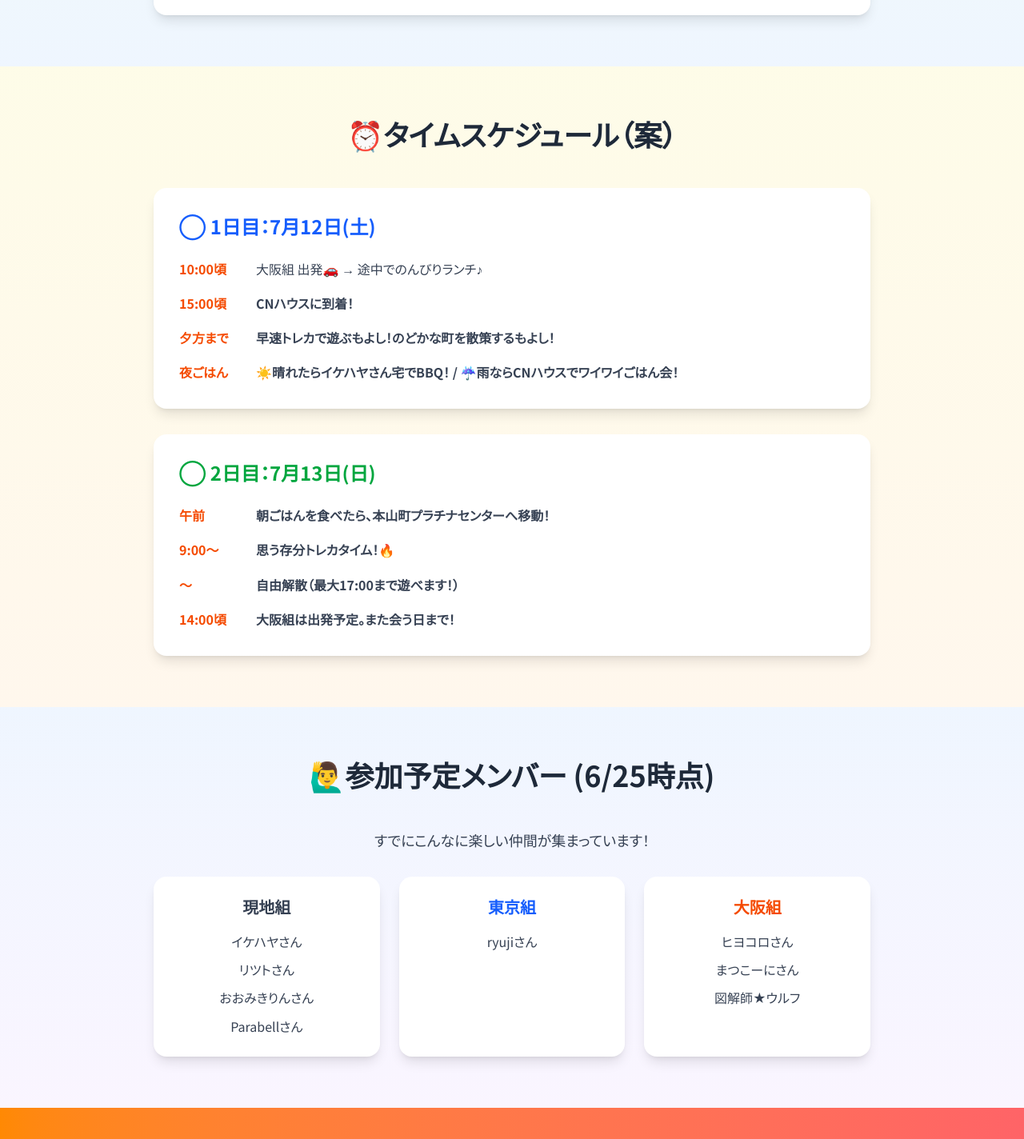
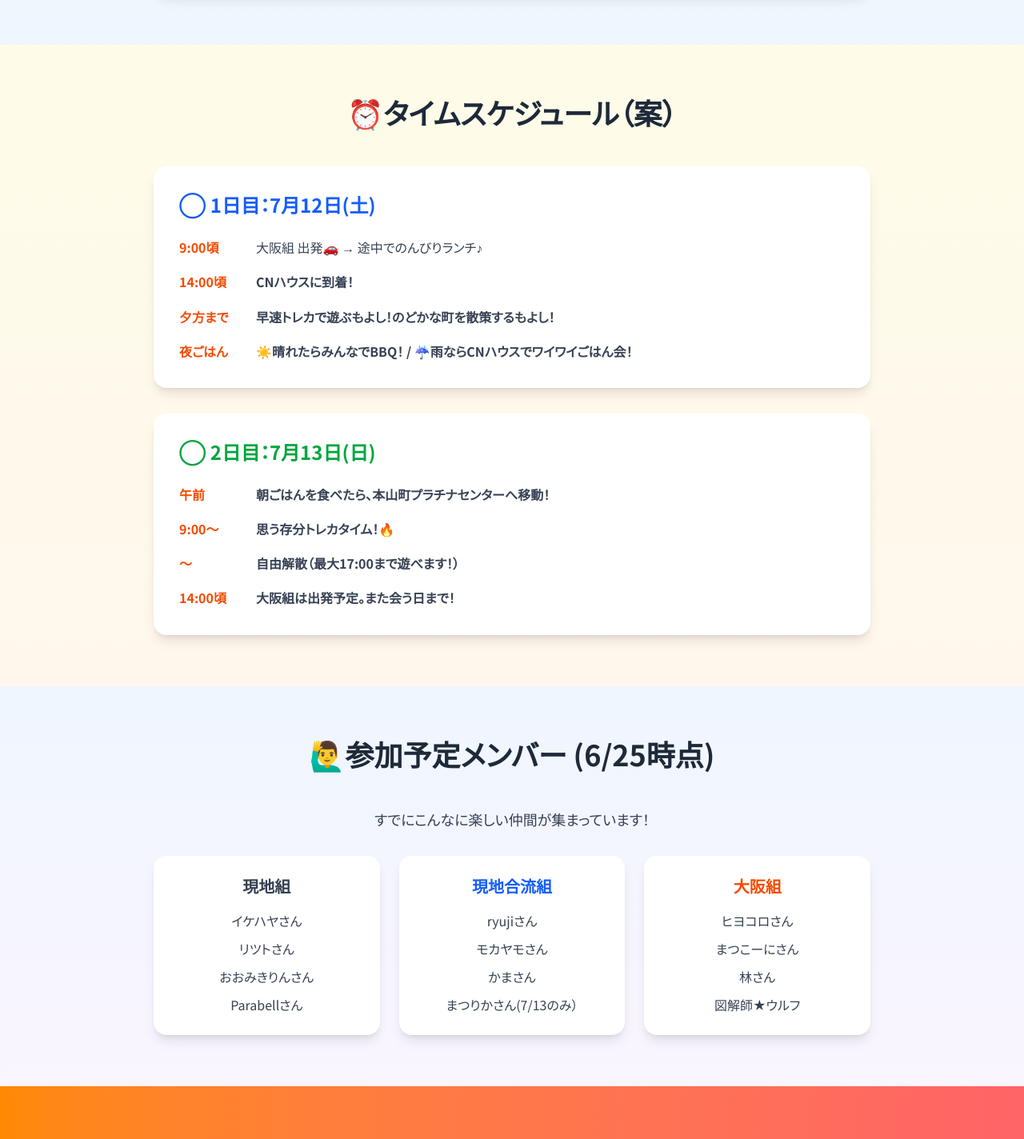
Before and after one commit to masahiro-mail/cnhouse-202507, a Next.js app: page / in a window 1280 px wide. Shown: the part 1875-3299 px from the top of the page at 80% size. Built offline with nearby package versions, Linux system fonts and the light colour scheme.

Commit message:
Update page.tsx

```diff
--- a/app/page.tsx
+++ b/app/page.tsx
@@ -74,7 +74,7 @@ export default function Home() {
               <div className="text-4xl mb-4 text-center animate-bounce">🍖</div>
               <h3 className="text-xl font-bold mb-3 text-center text-red-700">夜はみんなでBBQ！</h3>
               <p className="text-gray-700">
-                1日目の夜は、イケハヤさんとBBQの予定🥩（イケハヤさん！お世話になります！🙇‍♂️）満点の星空の下で、美味しいお肉と楽しいおしゃべりを満喫しましょう！（雨天時はCNハウスでごはん会になります☔️）
+                1日目の夜は、イケハヤさんとBBQの予定🥩（イケハヤさん！お世話になります！🙇‍♂️）満点の星空の下で、美味しいお肉と楽しいおしゃべりを満喫しましょう！
               </p>
             </div>
 
@@ -135,11 +135,11 @@ export default function Home() {
               <h3 className="text-2xl font-bold text-blue-600 mb-6">◯ 1日目：7月12日(土)</h3>
               <div className="space-y-4">
                 <div className="flex items-start space-x-4">
-                  <span className="font-bold text-orange-600 min-w-[80px]">10:00頃</span>
+                  <span className="font-bold text-orange-600 min-w-[80px]">9:00頃</span>
                   <span className="text-gray-700">大阪組 出発🚗 → 途中でのんびりランチ♪</span>
                 </div>
                 <div className="flex items-start space-x-4">
-                  <span className="font-bold text-orange-600 min-w-[80px]">15:00頃</span>
+                  <span className="font-bold text-orange-600 min-w-[80px]">14:00頃</span>
                   <span className="font-bold text-gray-700">CNハウスに到着！</span>
                 </div>
                 <div className="flex items-start space-x-4">
@@ -148,7 +148,7 @@ export default function Home() {
                 </div>
                 <div className="flex items-start space-x-4">
                   <span className="font-bold text-orange-600 min-w-[80px]">夜ごはん</span>
-                  <span className="font-bold text-gray-700">☀️晴れたらイケハヤさん宅でBBQ！ / ☔️雨ならCNハウスでワイワイごはん会！</span>
+                  <span className="font-bold text-gray-700">☀️晴れたらみんなでBBQ！ / ☔️雨ならCNハウスでワイワイごはん会！</span>
                 </div>
               </div>
             </div>
@@ -201,9 +201,12 @@ export default function Home() {
               </div>
 
               <div className="bg-white rounded-2xl p-6 shadow-lg">
-                <h3 className="text-xl font-bold text-blue-600 mb-4 text-center">東京組</h3>
+                <h3 className="text-xl font-bold text-blue-600 mb-4 text-center">現地合流組</h3>
                 <ul className="space-y-2 text-gray-700 text-center">
                   <li>ryujiさん</li>
+                  <li>モカヤモさん</li>
+                  <li>かまさん</li>
+                  <li>まつりかさん(7/13のみ）</li>
                 </ul>
               </div>
 
@@ -212,6 +215,7 @@ export default function Home() {
                 <ul className="space-y-2  text-gray-700 text-center">
                   <li>ヒヨコロさん</li>
                   <li>まつこーにさん</li>
+                  <li>林さん</li>
                   <li>図解師★ウルフ</li>
                 </ul>
               </div>
```
